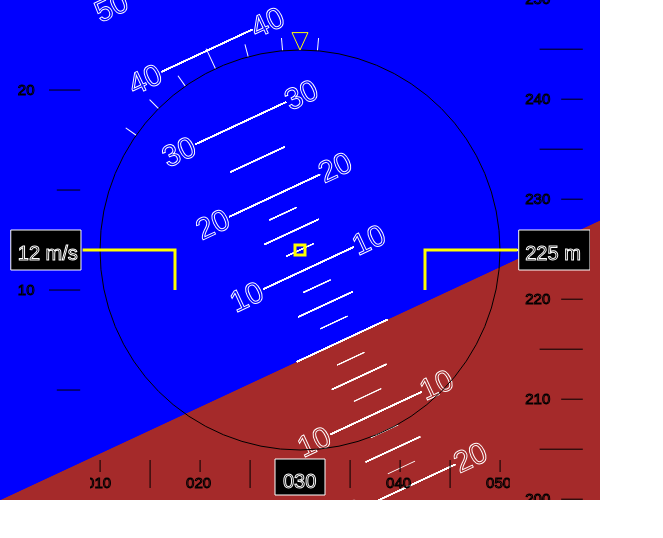
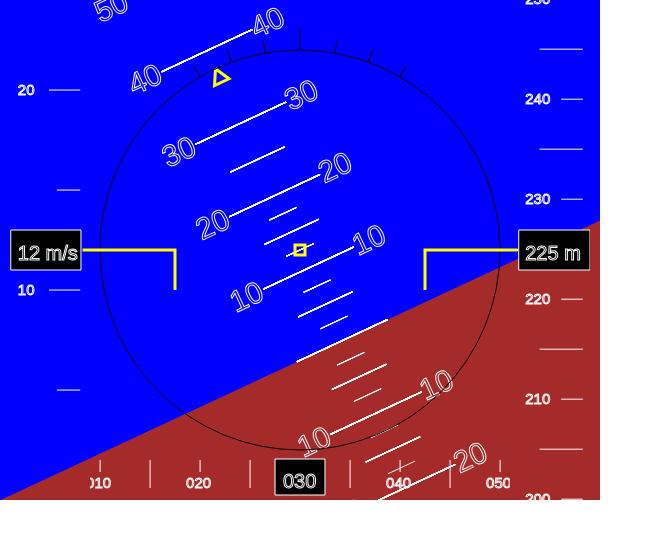
Before and after one commit to peteole/telemetry-ui, a React (Create React App) app: page / in a window 1280 px wide. Shown: the top 538 px of the page, without its empty margins (0-663 px from the left). Built offline with nearby package versions, Linux system fonts and the light colour scheme.

Commit message:
bankscale fixed, valuebands white

```diff
--- a/src/artificialHorizon/ArtificialHorizon.tsx
+++ b/src/artificialHorizon/ArtificialHorizon.tsx
@@ -54,6 +54,7 @@ export class ArtificialHorizon extends Component<ArtificialHorizonProps, {}>{
         const height = this.props.height
         var fwidth = 2.5 * width
         var fheight = factor * height
+
         //horizon
         ctx.translate(width / 2, height / 2);
         ctx.rotate(-bank * Math.PI / 180);
@@ -90,7 +91,30 @@ export class ArtificialHorizon extends Component<ArtificialHorizonProps, {}>{
 
 
         ctx.translate(0, -factor * pitch);
+        /**triangle marker for bank */
+        ctx.lineWidth = 3;
+        ctx.beginPath();
+        ctx.moveTo(0, -height / 2.5);
+        ctx.lineTo(-8, -height / 2.7);
+        ctx.lineTo(8, -height / 2.7);
+        ctx.lineTo(0, -height / 2.5);
+        ctx.strokeStyle = "yellow";
+        ctx.stroke();
+
+
+        ctx.rotate(bank * Math.PI / 180);
+        ctx.translate(-width / 2, -height / 2);
+
+        //Elements are fixed from here
+        //circle
+        ctx.beginPath();
+        ctx.arc(width / 2, height / 2, height / 2.5, 0, 2 * Math.PI);
+        ctx.lineWidth = 1;
+        ctx.strokeStyle = "black";
+        ctx.stroke();
+
         /**scale bank */
+        ctx.translate(width / 2, height / 2);
         ctx.rotate(30 * Math.PI / 180);
         for (let i = -30; i <= 30; i = i + 10) {
             ctx.beginPath();
@@ -103,33 +127,18 @@ export class ArtificialHorizon extends Component<ArtificialHorizonProps, {}>{
             ctx.rotate(-10 * Math.PI / 180);
         }
         ctx.rotate(40 * Math.PI / 180);
-
-        ctx.rotate(bank * Math.PI / 180);
         ctx.translate(-width / 2, -height / 2);
 
-        //circle
-        ctx.beginPath();
-        ctx.arc(width / 2, height / 2, height / 2.5, 0, 2 * Math.PI);
-        ctx.lineWidth = 1;
-        ctx.strokeStyle = "black";
-        ctx.stroke();
-        /**triangle marker for bank */
-        ctx.translate(width / 2, height / 2);
-        ctx.beginPath();
-        ctx.moveTo(0, -height / 2.5);
-        ctx.lineTo(-8, -height / 2.3);
-        ctx.lineTo(8, -height / 2.3);
-        ctx.lineTo(0, -height / 2.5);
-        ctx.strokeStyle = "yellow";
-        ctx.stroke();
-        ctx.translate(-width / 2, -height / 2);
 
+
+
+        /**aircraft symbol */
         ctx.beginPath();
         ctx.rect(width / 2 - 5, height / 2 - 5, 10, 10);
         ctx.lineWidth = 3;
         ctx.strokeStyle = "yellow";
         ctx.stroke();
-        /**aircraft symbol */
+
         ctx.beginPath();
         ctx.moveTo(-height / 2.3 + width / 2, height / 2);
         ctx.lineTo(-height / 4 + width / 2, height / 2);
--- a/src/gauge/Gauge.tsx
+++ b/src/gauge/Gauge.tsx
@@ -61,7 +61,7 @@ export class Gauge extends Component<GaugeProps, {}>{
         ctx.translate(-2*factor*(this.props.value-value),0)
         /**value band */
         for (let i = (value - 25); i <= (value + 25); i++) {
-            ctx.strokeStyle = "black";
+            ctx.strokeStyle = "white";
 
             if (i % 10 === 0) {
                 ctx.font = "15px Arial";
@@ -113,7 +113,7 @@ export class Gauge extends Component<GaugeProps, {}>{
         ctx.translate(0,2*factor*(this.props.value-value))
         /**value band */
         for (let i = (value - 10); i <= (value + 10); i++) {
-            ctx.strokeStyle = "black";
+            ctx.strokeStyle = "white";
 
             if (i % 10 === 0) {
                 ctx.font = "15px Arial";
@@ -161,7 +161,7 @@ export class Gauge extends Component<GaugeProps, {}>{
         ctx.translate(0,2*factor*(this.props.value-value))
         /**value band */
         for (let i = (value - 25); i <= (value + 25); i++) {
-            ctx.strokeStyle = "black";
+            ctx.strokeStyle = "white";
 
             if (i % 10 === 0) {
                 ctx.font = "15px Arial";
```
